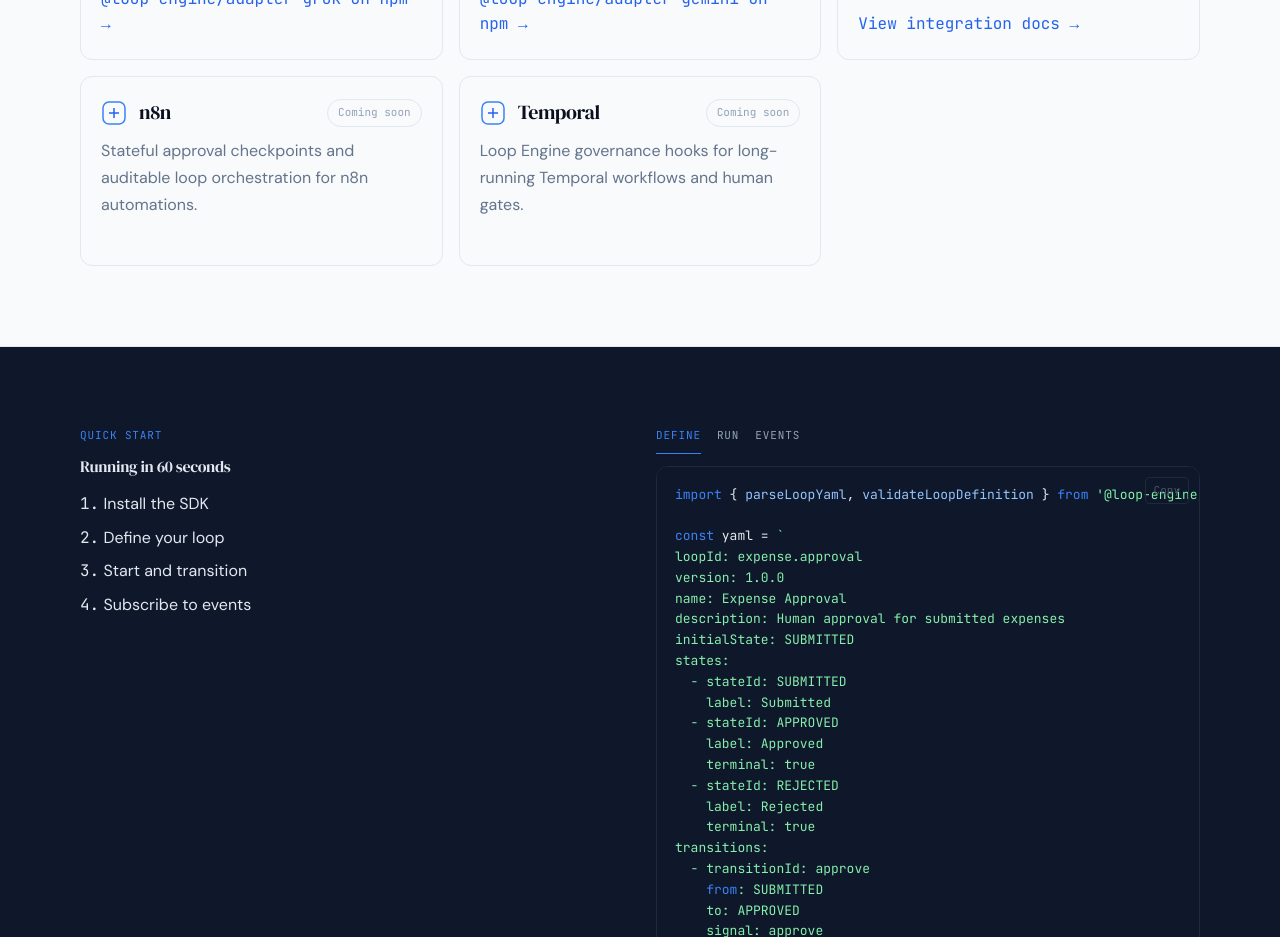
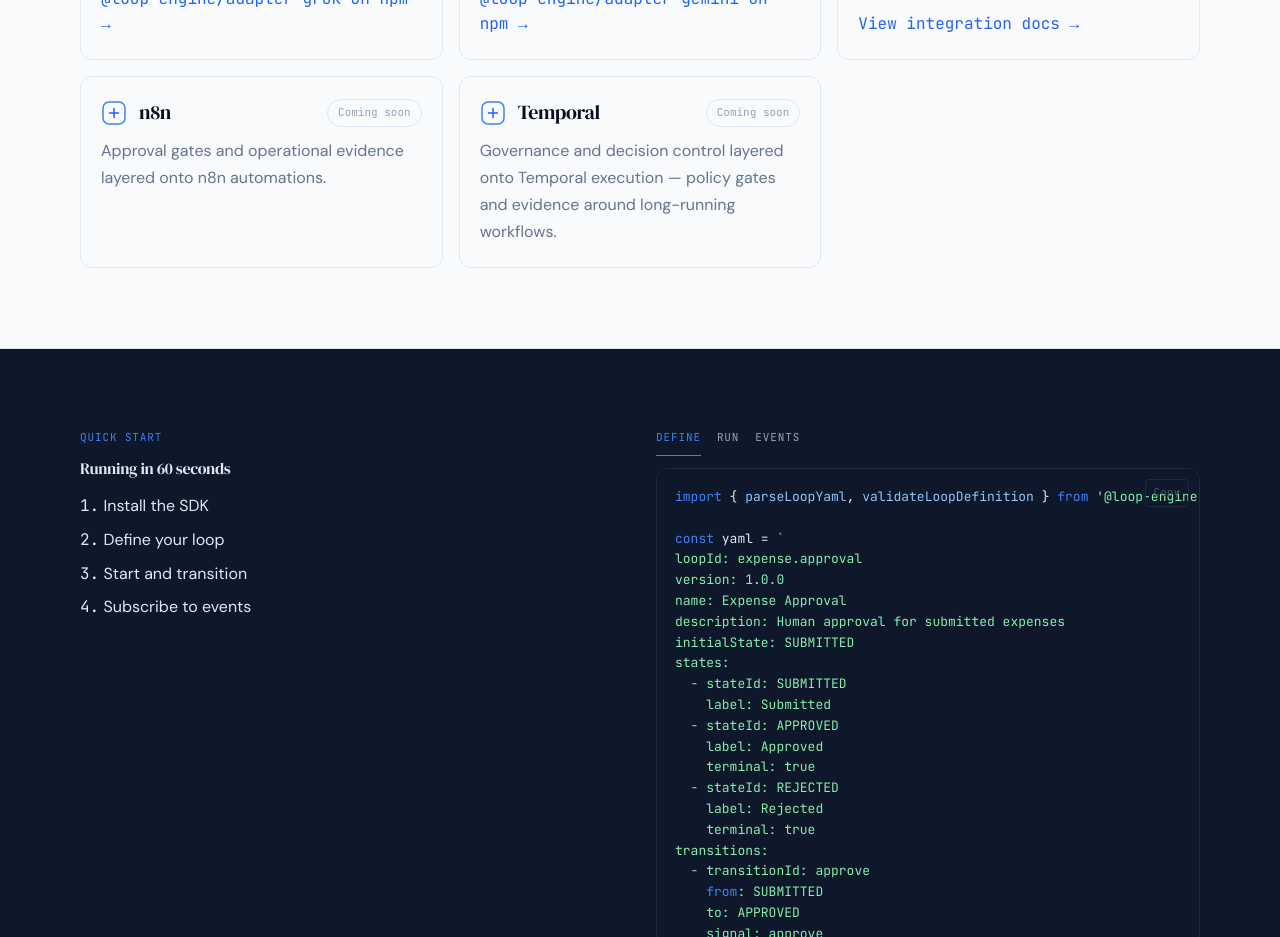
Before and after one commit to loopengine/loopengine.io, a Next.js app: page / in a window 1280 px wide. Shown: the part 4860-5797 px from the top of the page. Built offline with nearby package versions, Linux system fonts and the light colour scheme; no server answers.

Commit message:
feat: align Loop Engine positioning around operational decision control

```diff
--- a/app/catalog/page.tsx
+++ b/app/catalog/page.tsx
@@ -69,8 +69,11 @@
           Canonical loop definitions for common enterprise patterns. Import any loop into your system with one line.
         </p>
         <p className="mt-2 max-w-3xl text-[var(--color-ink-tertiary)] text-sm leading-6">
-          This catalog lists <strong className="text-[var(--color-ink-secondary)]">governed workflow definitions</strong> for Loop
-          Engine. It is unrelated to the{" "}
+          This catalog lists{" "}
+          <strong className="text-[var(--color-ink-secondary)]">
+            catalog-backed loop definitions with policy gates and evidence
+          </strong>{" "}
+          for Loop Engine. It is unrelated to the{" "}
           <a
             className="text-[var(--color-primary)] underline underline-offset-4"
             href="https://commercegateway.io/registry"
--- a/app/layout.tsx
+++ b/app/layout.tsx
@@ -37,20 +37,24 @@
 export const metadata: Metadata = {
   metadataBase: new URL(BASE_URL),
   title: {
-    default: "Loop Engine",
+    default: "Loop Engine — Operational decision control",
     template: "%s · Loop Engine"
   },
   description:
-    "Open runtime for constrained, observable, and improvable enterprise operational loops. Apache-2.0 licensed.",
+    "Operational decision control for governed AI systems. Finite states, deterministic guards, typed actors, and immutable evidence on every transition. Apache-2.0 licensed.",
   keywords: [
+    "operational decision control",
+    "governed operational state",
+    "deterministic guards",
+    "operational evidence",
+    "governed transitions",
+    "AI operational governance",
+    "typed actors",
+    "state machine runtime",
+    "operational loops",
     "loop engine",
-    "enterprise runtime",
-    "state machine",
-    "AI actor",
-    "operational loops",
     "open source",
-    "TypeScript",
-    "workflow engine"
+    "TypeScript"
   ],
   authors: [{ name: "Better Data, Inc.", url: "https://betterdata.co" }],
   creator: "Better Data, Inc.",
@@ -59,23 +63,23 @@
     locale: "en_US",
     url: BASE_URL,
     siteName: "Loop Engine",
-    title: "Loop Engine",
+    title: "Loop Engine — Operational decision control",
     description:
-      "Open runtime for constrained, observable, and improvable enterprise operational loops.",
+      "Operational decision control for governed AI systems. Finite states, deterministic guards, typed actors, and immutable evidence on every transition.",
     images: [
       {
         url: "/og",
         width: 1200,
         height: 630,
-        alt: "Loop Engine — Open Runtime"
+        alt: "Loop Engine — Operational decision control"
       }
     ]
   },
   twitter: {
     card: "summary_large_image",
-    title: "Loop Engine",
+    title: "Loop Engine — Operational decision control",
     description:
-      "Open runtime for constrained, observable, and improvable enterprise operational loops.",
+      "Operational decision control for governed AI systems. Finite states, deterministic guards, typed actors, and immutable evidence on every transition.",
     images: ["/og"],
     creator: "@loopengineio",
     site: "@loopengineio"
--- a/app/page.tsx
+++ b/app/page.tsx
@@ -166,12 +166,13 @@
   {
     name: "n8n",
     badge: "Coming soon",
-    description: "Stateful approval checkpoints and auditable loop orchestration for n8n automations."
+    description: "Approval gates and operational evidence layered onto n8n automations."
   },
   {
     name: "Temporal",
     badge: "Coming soon",
-    description: "Loop Engine governance hooks for long-running Temporal workflows and human gates."
+    description:
+      "Governance and decision control layered onto Temporal execution — policy gates and evidence around long-running workflows."
   }
 ];
 
@@ -239,7 +240,7 @@
         url: "https://loopengine.io",
         name: "Loop Engine",
         description:
-          "Open runtime for constrained, observable, and improvable enterprise operational loops.",
+          "Operational decision control for governed AI systems. Finite states, deterministic guards, typed actors, and immutable evidence on every transition.",
         publisher: { "@id": "https://loopengine.io/#org" }
       },
       {
@@ -258,13 +259,13 @@
         "@id": "https://loopengine.io/#software",
         name: "Loop Engine",
         applicationCategory: "DeveloperApplication",
-        applicationSubCategory: "Runtime Library",
+        applicationSubCategory: "Operational Decision Control",
         operatingSystem: "Node.js 18+",
         url: "https://loopengine.io",
         downloadUrl: "https://npmjs.com/package/@loop-engine/sdk",
         softwareVersion: "0.1.0",
         description:
-          "Open runtime for constrained, observable, and improvable enterprise operational loops.",
+          "Operational decision control for governed AI systems. Finite states, deterministic guards, typed actors, and immutable evidence on every transition.",
         license: "https://www.apache.org/licenses/LICENSE-2.0",
         author: { "@id": "https://loopengine.io/#org" },
         offers: {
@@ -274,7 +275,8 @@
         },
         codeRepository: "https://github.com/loopengine/loop-engine",
         programmingLanguage: "TypeScript",
-        keywords: "runtime, state machine, workflow, AI actor, enterprise, TypeScript, open source"
+        keywords:
+          "operational decision control, governed operational state, deterministic guards, operational evidence, governed transitions, AI operational governance, typed actors, state machine runtime, operational loops, TypeScript, open source"
       }
     ]
   };
```
Also changed, not shown: public/llms.txt.
